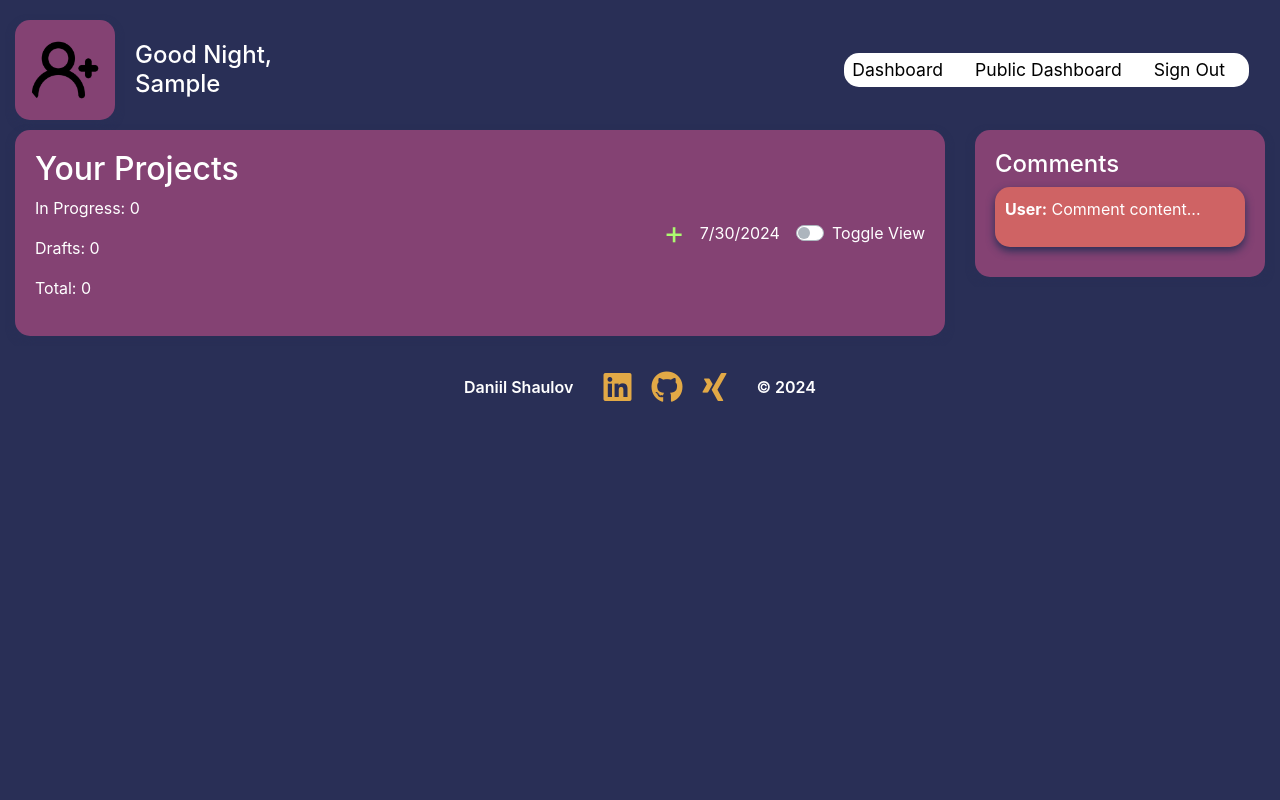
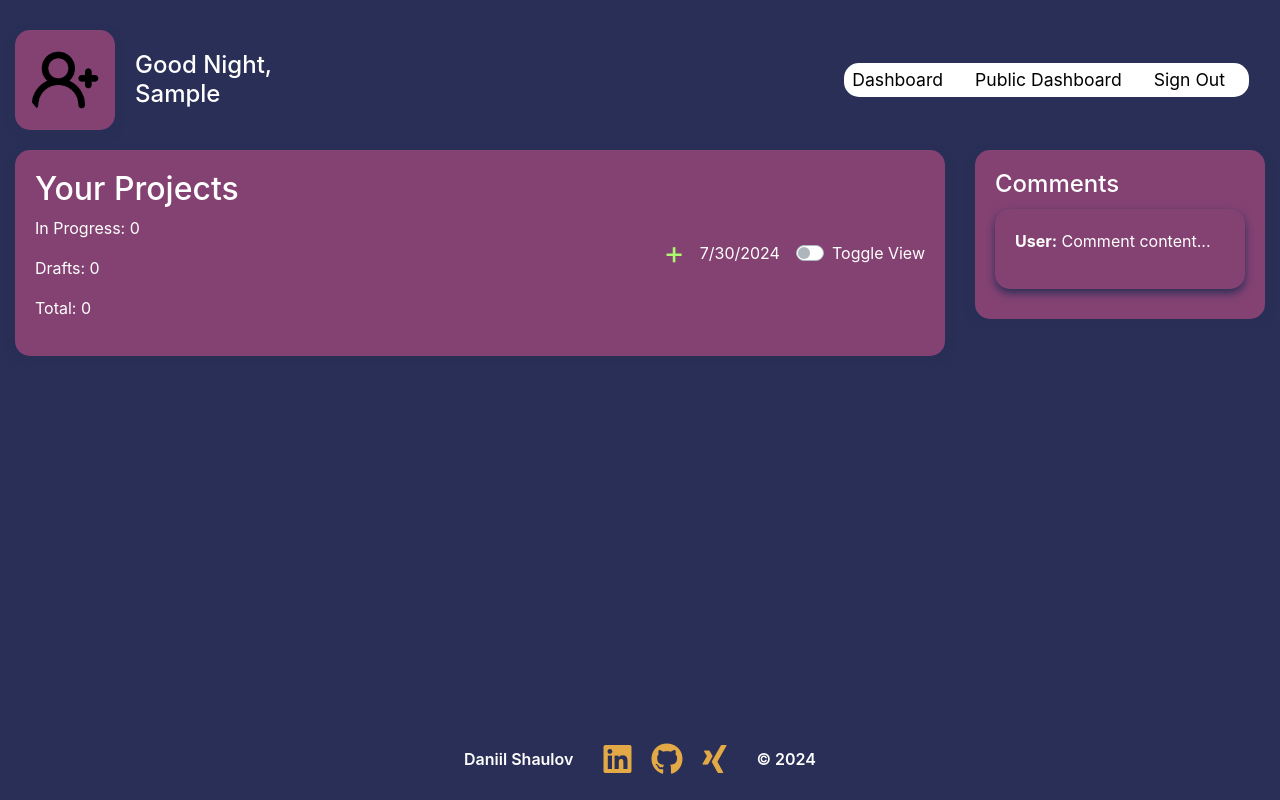
Before and after one commit to DaSHdotHub/ProjectTracker, a Django app: page /project/ in a window 1280 px wide. Run offline with Django 5.2, Linux system fonts and the light colour scheme; the visitor is signed in with stand-in values (Sample User, id 1); data comes from the database, SQL or seed files in the repository; data that the repository does not hold is empty; some libraries are stand-ins or nearby versions.

Commit message:
Rework dashboard css, set footer to the bottom.

```diff
--- a/project_tracker/templates/project/dashboard.html
+++ b/project_tracker/templates/project/dashboard.html
@@ -11,6 +11,7 @@
     <link href="https://cdnjs.cloudflare.com/ajax/libs/bootstrap-datepicker/1.9.0/css/bootstrap-datepicker.min.css"
         rel="stylesheet">
     <style>
+        /* Root variables for consistent color scheme */
         :root {
             --deep-navy: #292f56;
             --plum-purple: #844273;
@@ -19,28 +20,59 @@
             --lime-green: #acfa70;
             --pure-white: #ffffff;
             --pure-black: #000000;
-
         }
 
+        /* Basic page structure */
         html,
         body {
             height: 100%;
+            margin: 0;
+            padding: 0;
         }
 
         body {
             display: flex;
             flex-direction: column;
+            background-color: var(--deep-navy);
+            color: var(--pure-white);
+            min-height: 100vh;
+            /* Ensure body takes at least full viewport height */
         }
 
-
-        body {
-            background-color: var(--deep-navy);
-            color: var(--white);
+        /* Main content area */
+        .container-fluid {
+            flex: 1 0 auto;
+            /* Allow container to grow and push footer to bottom */
         }
 
         .content-area {
             height: 100%;
             overflow-y: auto;
+        }
+
+        /* Common styles for cards and columns */
+        .column,
+        .project-card,
+        .comment-card,
+        .profile-pic-container {
+            border-radius: 15px;
+            background-color: var(--plum-purple);
+            box-shadow: 0 4px 8px var(--deep-navy);
+            padding: 20px;
+            margin: 10px 0;
+        }
+
+        /* Project card specific styles */
+        .project-card {
+            flex: 0 0 30%;
+            margin: 1%;
+            padding: 15px;
+            background-color: var(--coral-pink);
+            transition: transform 0.3s ease;
+        }
+
+        .project-card:hover {
+            transform: translateY(-5px);
         }
 
         .project-card a {
@@ -59,24 +91,7 @@
             margin-bottom: 0;
         }
 
-        .text-muted {
-            color: var(--lime-green) !;
-        }
-
-        .column,
-        .project-card,
-        .comment-card,
-        .profile-pic-container {
-            border-radius: 15px;
-            background-color: var(--plum-purple);
-            box-shadow: 0 4px 8px var(--deep-navy);
-            padding: 20px;
-        }
-
-        .column {
-            margin: 10px 0;
-        }
-
+        /* Profile picture styles */
         .profile-pic,
         .profile-picture {
             width: 80px;
@@ -84,9 +99,6 @@
             border-radius: 50%;
             object-fit: cover;
             cursor: pointer;
-        }
-
-        .profile-pic {
             transition: opacity 0.3s ease;
         }
 
@@ -94,47 +106,36 @@
             opacity: 0.8;
         }
 
+        /* Icon styles */
         .icon,
         .create-project-icon {
             cursor: pointer;
             color: var(--lime-green);
-        }
-
-        .icon {
             font-size: 1.5rem;
             margin: 15px 0;
         }
 
         .create-project-icon {
-            position: relative;
             font-size: 2rem;
             margin-right: 15px;
         }
 
+        /* Project count and toggle switch */
         .project-count,
         .toggle-switch {
             display: flex;
             justify-content: space-between;
             align-items: center;
-            color: var(--white);
+            color: var(--pure-white);
         }
 
+        /* Project grid layout */
         .project-grid {
             display: flex;
             flex-wrap: wrap;
         }
 
-        .project-card {
-            flex: 0 0 30%;
-            margin: 1%;
-            padding: 15px;
-            background-color: var(--coral-pink);
-        }
-
-        .project-card:hover {
-            transform: translateY(-5px);
-        }
-
+        /* Project table styles */
         .project-table {
             width: 100%;
             border-collapse: collapse;
@@ -148,29 +149,26 @@
 
         .project-table th {
             background-color: var(--coral-pink);
-            color: var(--white);
+            color: var(--pure-white);
         }
 
         .project-table td {
             background-color: var(--plum-purple);
         }
 
+        /* Comments section */
         .comments-section {
             max-height: 400px;
             overflow-y: auto;
         }
 
-        .comment-card {
-            padding: 10px;
-            background-color: var(--coral-pink);
-            margin-bottom: 10px;
-        }
-
+        /* Close button styles */
         .close {
             color: var(--lime-green);
             float: right;
             font-size: 28px;
             font-weight: bold;
+            transition: color 0.3s ease;
         }
 
         .close:hover,
@@ -180,10 +178,12 @@
             cursor: pointer;
         }
 
+        /* Top row layout */
         .top-row {
             padding-top: 20px;
         }
 
+        /* Profile section layout */
         .profile-section {
             display: flex;
             align-items: center;
@@ -206,12 +206,14 @@
             color: var(--pure-white);
         }
 
+        /* Button wrapper */
         .btn-wrapper {
             display: flex;
             justify-content: flex-end;
             align-items: center;
         }
 
+        /* Navigation styles */
         .nav-wrapper {
             position: relative;
         }
@@ -259,9 +261,8 @@
         .navbar-nav {
             padding: 0.25rem;
             top: -50px;
-            background-color: #ffffff;
+            background-color: var(--pure-white);
             border-radius: 15px;
-            background-color: var(--pure-white);
         }
 
         .nav-item {
@@ -289,6 +290,7 @@
             background-color: var(--deep-navy);
         }
 
+        /* Button styles */
         .btn {
             box-shadow: 0 4px 8px var(--deep-navy);
             margin-bottom: 5px;
@@ -314,14 +316,15 @@
             border-color: var(--coral-pink);
         }
 
-        /*Outer footer styling*/
+        /* Footer styles */
         footer {
-            height: fit-content;
+            flex-shrink: 0;
+            /* Prevent footer from shrinking */
             width: 100%;
-            color: var(--footer-text-color);
+            color: var(--pure-white);
+            background-color: var(--deep-navy);
         }
 
-        /*Inner footer styling*/
         footer>div {
             font-family: var(--font-for-header-footer);
             text-align: center;
@@ -334,7 +337,7 @@
             padding: 15px 5%;
         }
 
-        /* The icons container */
+        /* Footer icons container */
         .icons {
             display: flex;
             flex-direction: row;
@@ -343,18 +346,18 @@
             padding: 0 20px;
         }
 
-        /* Regular state - Icon size */
+        /* Footer icon styles */
         .icon {
             color: var(--golden-amber);
             transition: transform 0.3s ease;
             margin: 10px;
         }
 
-        /* Hover state - Icon enlarged */
         .icon:hover {
             transform: scale(1.5);
         }
 
+        /* Media queries for responsive design */
         @media (min-width: 768px) {
             .navbar-collapse {
                 position: static;
```
